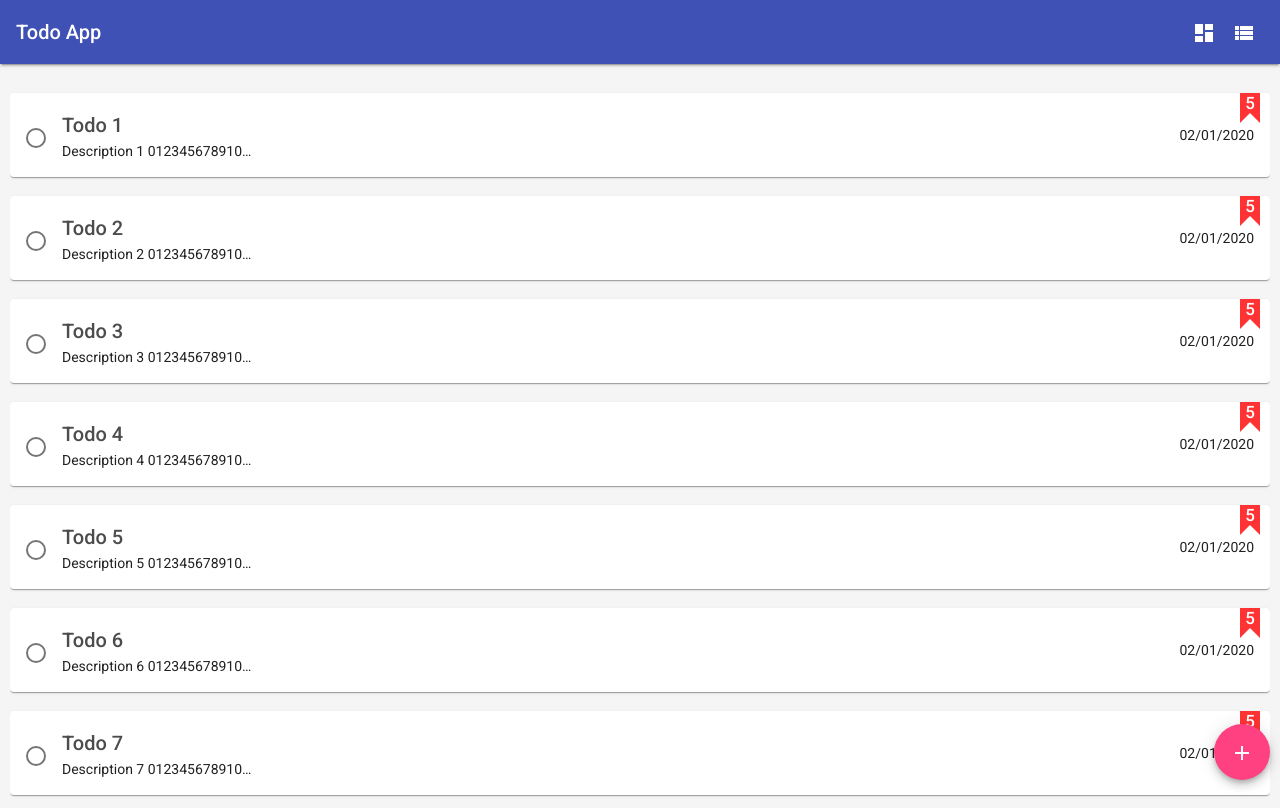
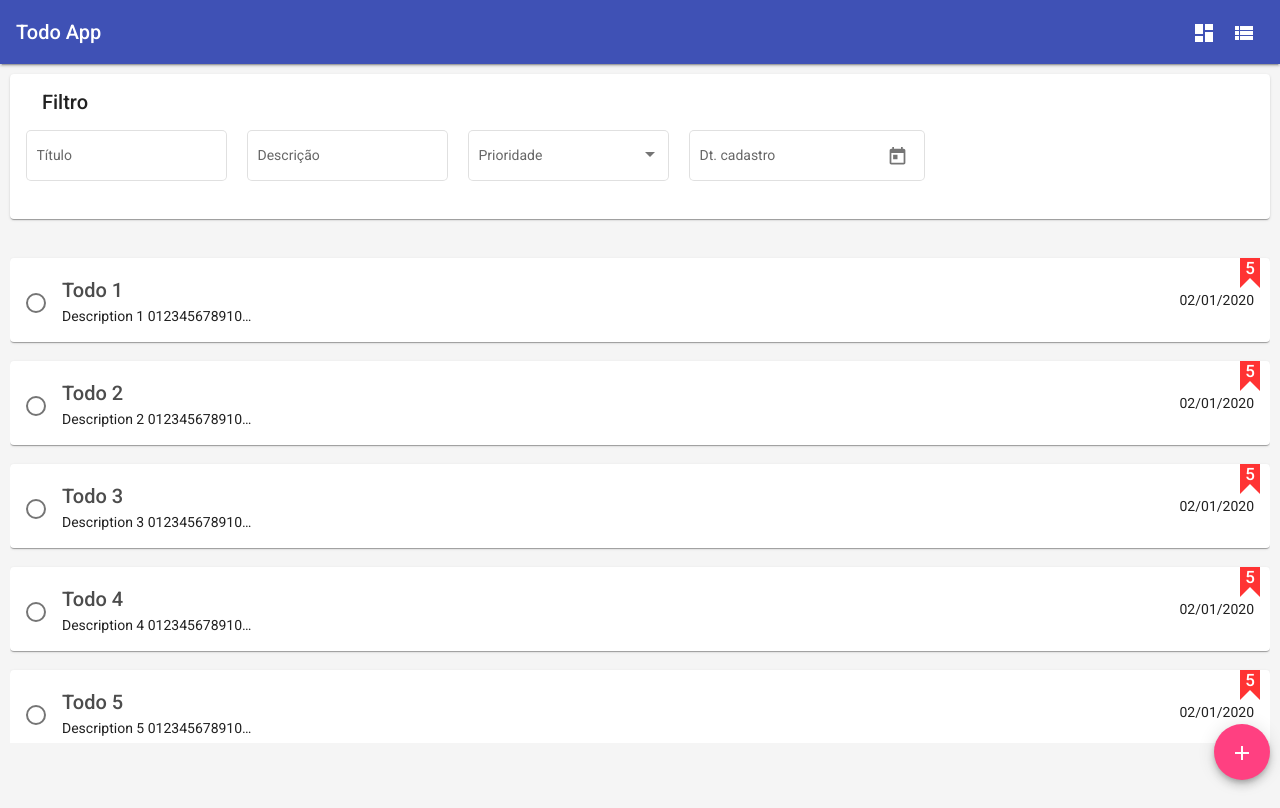
Before and after one commit to gleandroj/todo-app, an Angular app: page /todo in a window 1280 px wide. Built offline with nearby package versions, Linux system fonts and the light colour scheme.

Commit message:
feat(todo): todo filter

```diff
--- a/src/app/app.server.module.ts
+++ b/src/app/app.server.module.ts
@@ -4,13 +4,15 @@ import { ServerModule } from '@angular/platform-server';
 import { AppModule } from './app.module';
 import { AppComponent } from './app.component';
 import { ModuleMapLoaderModule } from '@nguniversal/module-map-ngfactory-loader';
+import { FlexLayoutServerModule } from '@angular/flex-layout/server';
 
 @NgModule({
   imports: [
     AppModule,
     ServerModule,
+    FlexLayoutServerModule,
     ModuleMapLoaderModule,
   ],
   bootstrap: [AppComponent],
 })
-export class AppServerModule {}
+export class AppServerModule { }
--- /dev/null
+++ b/src/app/modules/todo/components/todo-filter/todo-filter.component.html
@@ -0,0 +1,29 @@
+<mat-card>
+    <mat-card-header>
+        <mat-card-title>Filtro</mat-card-title>
+    </mat-card-header>
+    <mat-card-content>
+        <mat-form-field appearance="outline">
+            <mat-label>Título</mat-label>
+            <input matInput>
+        </mat-form-field>
+        <mat-form-field class="push-20-l" appearance="outline">
+            <mat-label>Descrição</mat-label>
+            <input matInput>
+        </mat-form-field>
+        <mat-form-field class="push-20-l" appearance="outline">
+            <mat-label>Prioridade</mat-label>
+            <mat-select>
+                <mat-option *ngFor="let p of priorities" [value]="p">
+                    {{ p }}
+                </mat-option>
+            </mat-select>
+        </mat-form-field>
+        <mat-form-field class="push-20-l" appearance="outline">
+            <mat-label>Dt. cadastro</mat-label>
+            <input matInput [matDatepicker]="picker">
+            <mat-datepicker-toggle matSuffix [for]="picker"></mat-datepicker-toggle>
+            <mat-datepicker #picker></mat-datepicker>
+        </mat-form-field>
+    </mat-card-content>
+</mat-card>
--- /dev/null
+++ b/src/app/modules/todo/components/todo-filter/todo-filter.component.ts
@@ -0,0 +1,17 @@
+import { Component, OnInit } from '@angular/core';
+
+@Component({
+  selector: 'app-todo-filter',
+  templateUrl: './todo-filter.component.html',
+  styleUrls: ['./todo-filter.component.scss']
+})
+export class TodoFilterComponent implements OnInit {
+
+  public priorities = [1, 2, 3, 4, 5];
+
+  constructor() { }
+
+  ngOnInit() {
+  }
+
+}
--- a/src/app/modules/todo/pages/todo-page/todo-page.component.html
+++ b/src/app/modules/todo/pages/todo-page/todo-page.component.html
@@ -1,4 +1,5 @@
 <div class="todo-page-content">
+    <app-todo-filter class="push-20 block"></app-todo-filter>
     <app-todo-list [data]="todos"></app-todo-list>
 </div>
 
--- a/src/app/modules/todo/pages/todo-page/todo-page.component.scss
+++ b/src/app/modules/todo/pages/todo-page/todo-page.component.scss
@@ -1,6 +1,6 @@
 :host {
   display: flex;
-  height: calc(100% - 56px - 20px); //56px toolbar, 20px padding
+  height: calc(100% - 56px - 40px - 200px); //56px toolbar, 40px padding, 200px filter
   width: 100%;
   .mat-fab-container {
     position: fixed;
--- a/src/styles.scss
+++ b/src/styles.scss
@@ -9,3 +9,16 @@ body {
   font-family: Roboto, "Helvetica Neue", sans-serif;
   background-color: rgba(0, 0, 0, 0.04);
 }
+
+.block {
+  display: block;
+}
+
+@for $i from 1 through 100 {
+  .push-#{$i} {
+    margin-bottom: #{$i}px;
+  }
+  .push-#{$i}-l {
+    margin-left: #{$i}px;
+  }
+}
```
Also changed, not shown: src/app/modules/todo/todo.module.ts (+13 -2 lines), src/app/modules/todo/components/todo-filter/todo-filter.component.scss (added), 1 other file (tests, documents, lock files or other folders).
